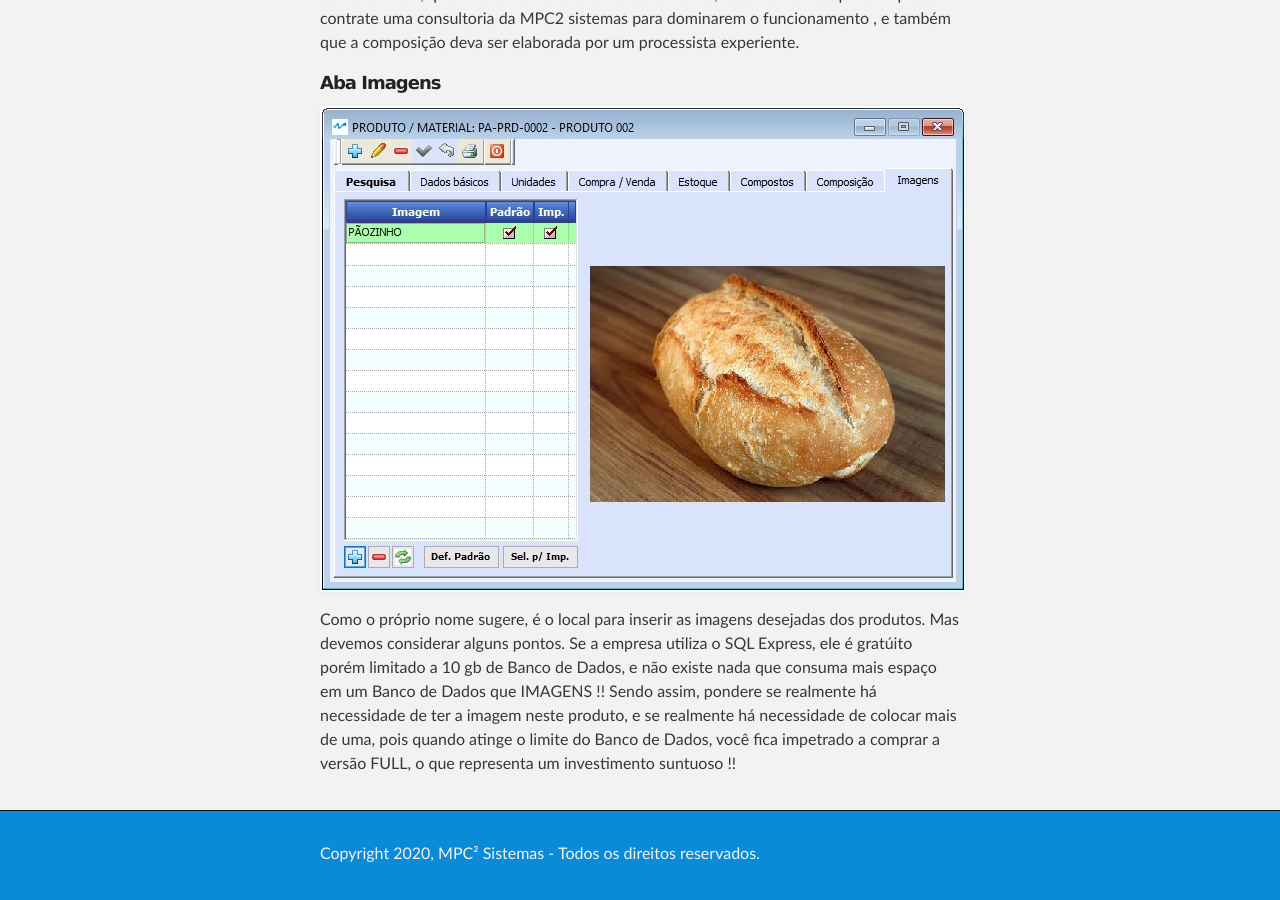
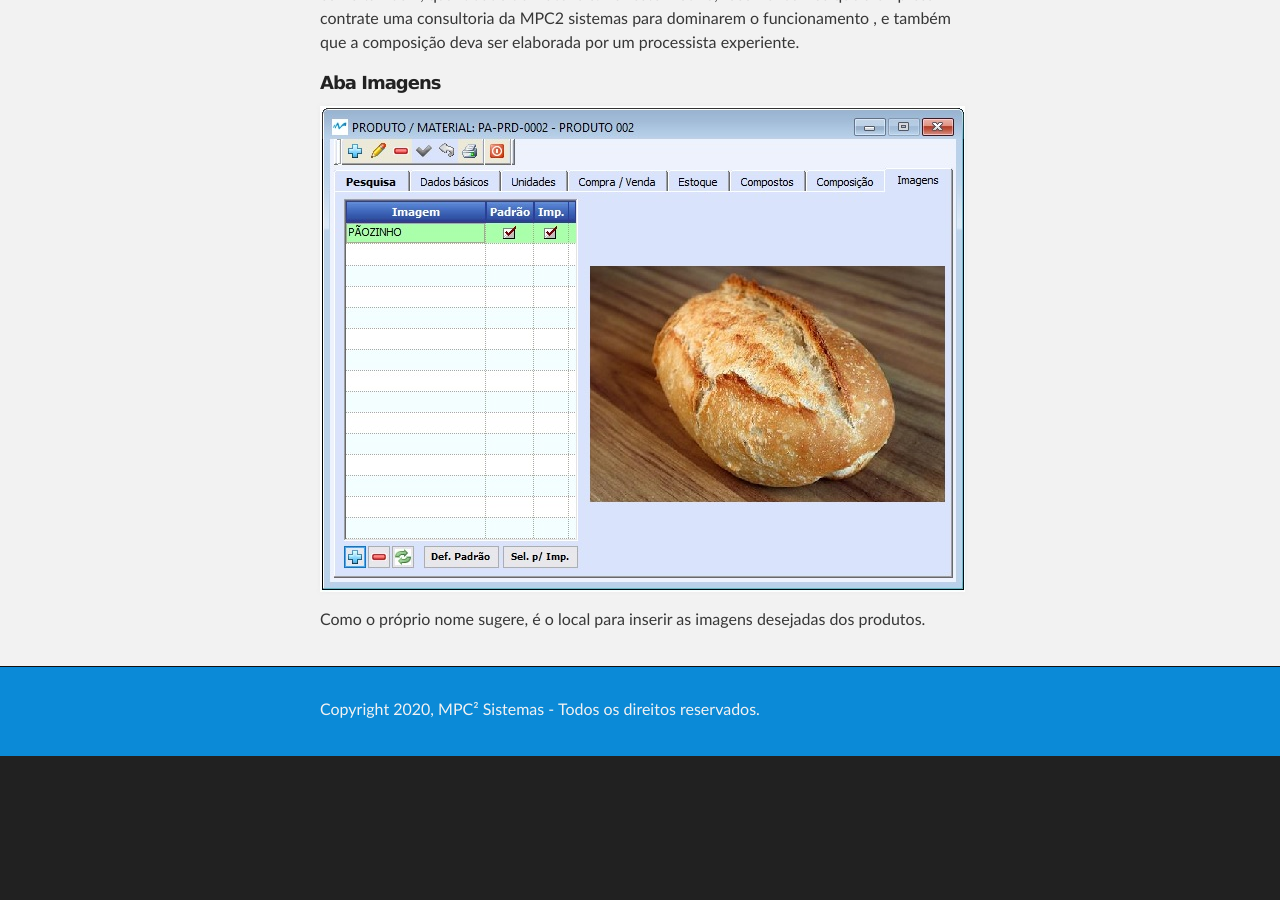
Before and after one commit to mpc2erp/mpc2erp.github.io, a Jekyll site: the page built from Pages/Produtos.md, in a window 1280 px wide and 900 px high, scrolled down 12315 px. Built offline with Jekyll 4.4.1, drawn with Linux system fonts in a browser that asks for light colours; after the commit the page ends 13071 px from its top, so only the background shows below that.

Commit message:
julho15d

```diff
--- a/Pages/Produtos.md
+++ b/Pages/Produtos.md
@@ -173,4 +173,4 @@ Um composição mal planejada, impacta na apuração dos tempos de produção e
 
 ![](Img/Produtos08-Imagens.jpg)
 
-Como o próprio nome sugere, é o local para inserir as imagens desejadas dos produtos. Mas devemos considerar alguns pontos. Se a empresa utiliza o SQL Express, ele é gratúito porém limitado a 10 gb de Banco de Dados, e não existe nada que consuma mais espaço em um Banco de Dados que IMAGENS !! Sendo assim, pondere se realmente há necessidade de ter a imagem neste produto, e se realmente há necessidade de colocar mais de uma, pois quando atinge o limite do Banco de Dados, você fica impetrado a comprar a versão FULL, o que representa um investimento suntuoso !!
+Como o próprio nome sugere, é o local para inserir as imagens desejadas dos produtos.
```
